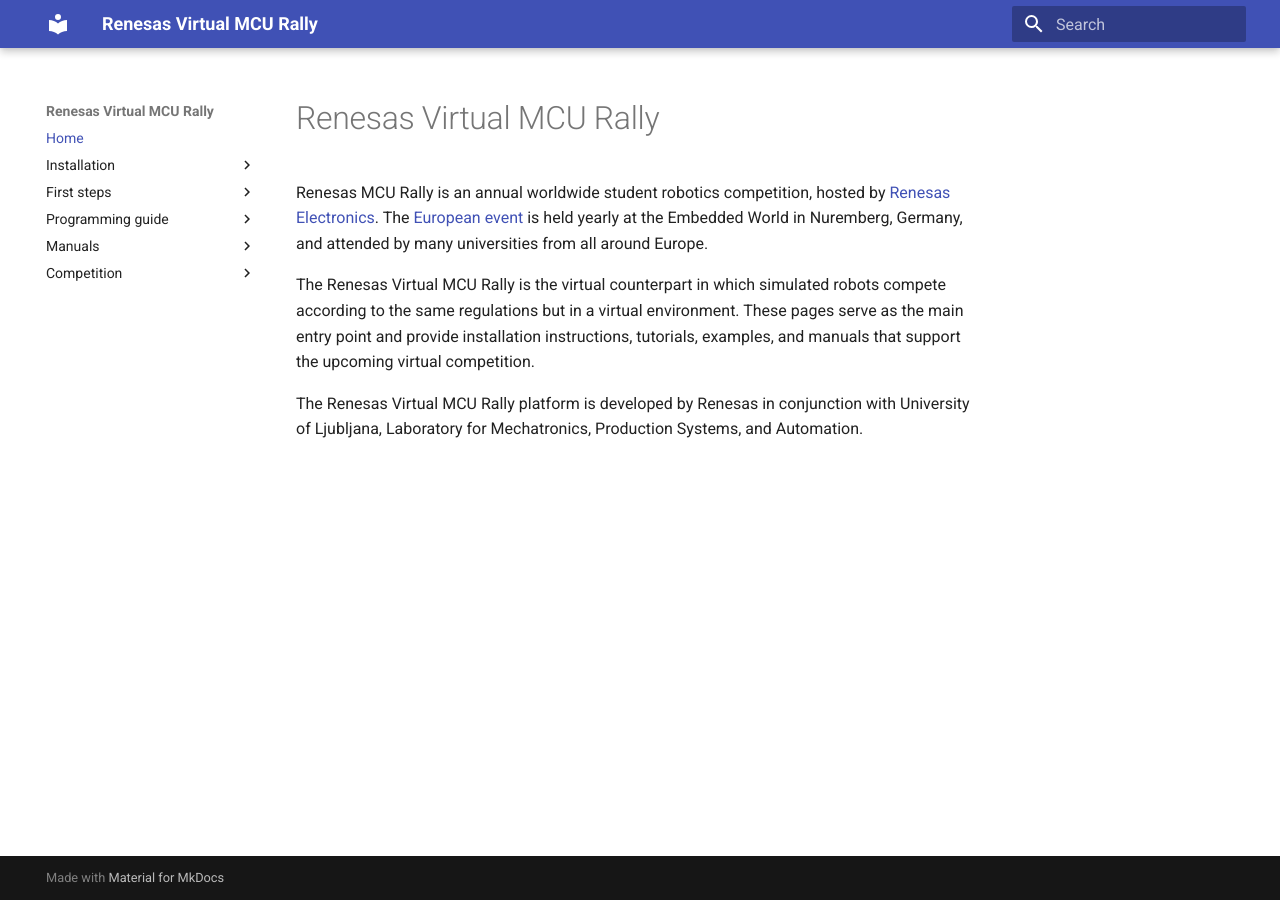
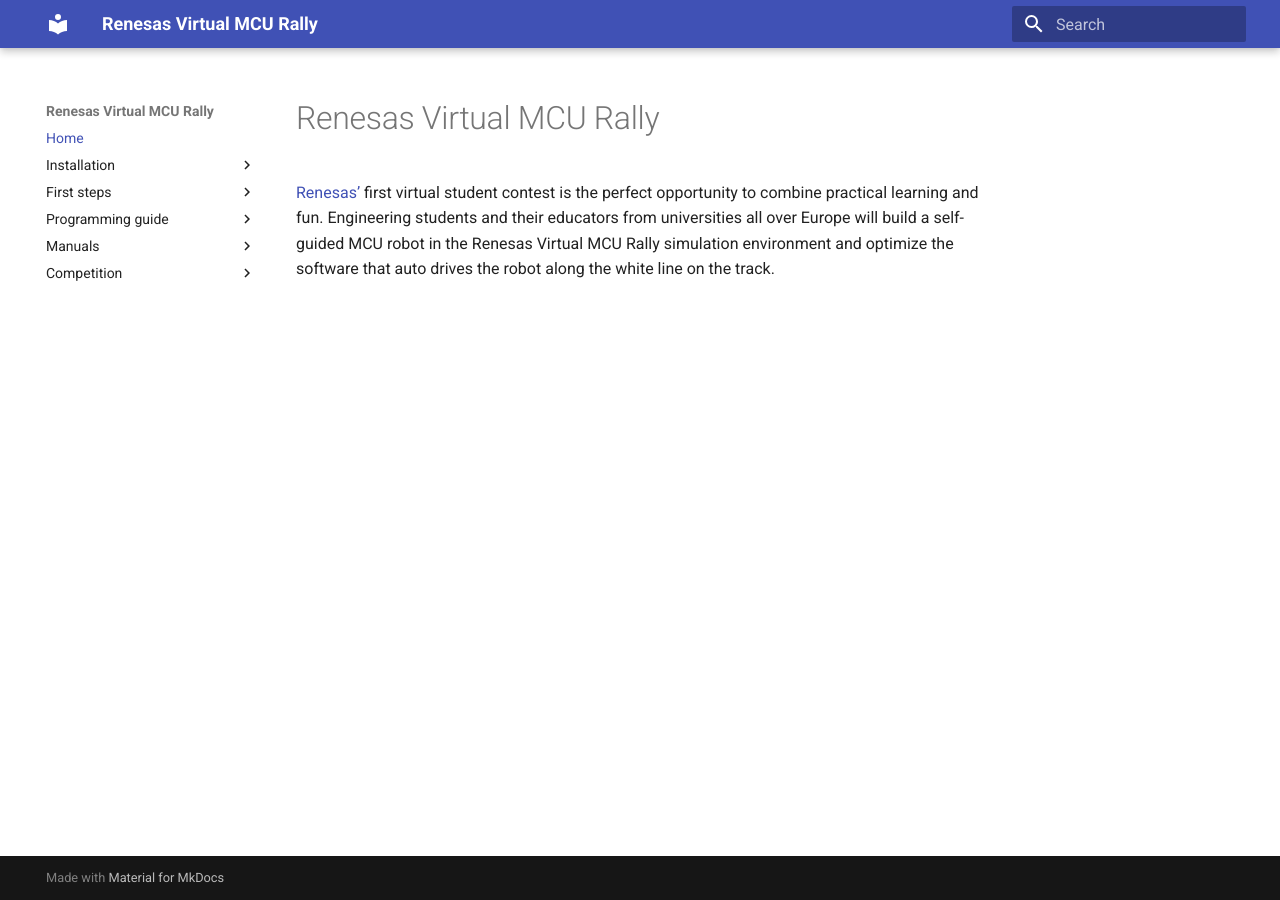
Before and after one commit to renesas-virtual-mcu-rally/simulator, an MkDocs documentation site: the page built from docs/docs/index.md, in a window 1280 px wide. Built offline with MkDocs 1.6.1 and Material for MkDocs 9.7.7, drawn with Linux system fonts in a browser that asks for light colours.

Commit message:
updated readme

```diff
--- a/docs/docs/index.md
+++ b/docs/docs/index.md
@@ -1,9 +1,3 @@
 # Renesas Virtual MCU Rally
 
-Renesas MCU Rally is an annual worldwide student robotics competition, hosted by [Renesas Electronics](https://www.renesas.com/us/en). The [European event](https://renesasrulz.com/university/mcurally/) is held yearly at the Embedded World in Nuremberg, Germany, and attended by many universities from all around Europe.
-
-<!-- <iframe width="560" height="315" src="https://www.youtube.com/embed/5V73LChqBzQ" frameborder="0" allow="accelerometer; autoplay; clipboard-write; encrypted-media; gyroscope; picture-in-picture" allowfullscreen></iframe><br/> -->
-
-The Renesas Virtual MCU Rally is the virtual counterpart in which simulated robots compete according to the same regulations but in a virtual environment. These pages serve as the main entry point and provide installation instructions, tutorials, examples, and manuals that support the upcoming virtual competition.
-
-The Renesas Virtual MCU Rally platform is developed by Renesas in conjunction with University of Ljubljana, Laboratory for Mechatronics, Production Systems, and Automation.
+[Renesas’](https://www.renesas.com/us/en) first virtual student contest is the perfect opportunity to combine practical learning and fun. Engineering students and their educators from universities all over Europe will build a self-guided MCU robot in the Renesas Virtual MCU Rally simulation environment and optimize the software that auto drives the robot along the white line on the track.
```
Also changed, not shown: README.md.
